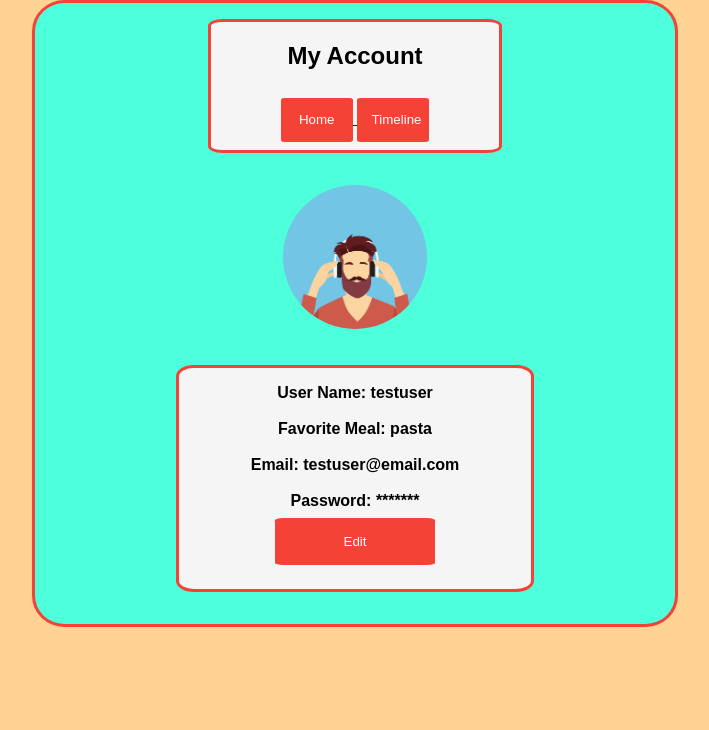
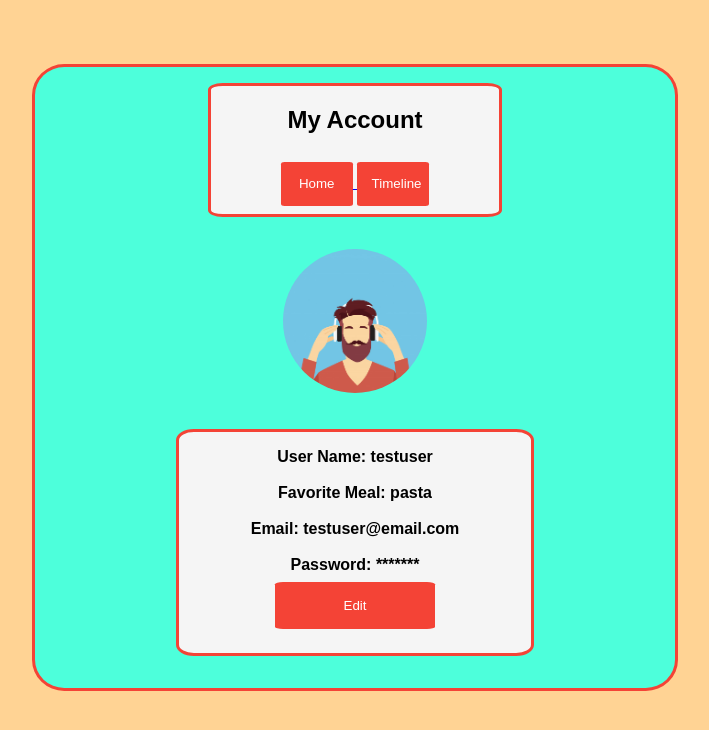
Before and after one commit to markkulube/foodies-share-309, a React (Create React App) app in the folder client/: page /AccountInfo in a window 1280 px wide. Shown: the top 730 px of the page, without its empty margins (285-994 px from the left). Built offline with nearby package versions, Linux system fonts and the light colour scheme.

Commit message:
style: added a top margin to the profile card div.

```diff
--- a/client/src/components/AccountInfo/AccountInfo.css
+++ b/client/src/components/AccountInfo/AccountInfo.css
@@ -17,7 +17,7 @@ body {
     background-color:#4dffdb;
     display: inline-block;
     margin: 0 auto;
-    margin-top: 0%;
+    margin-top: 5%;
 }
 
 #account-info-header {
```
